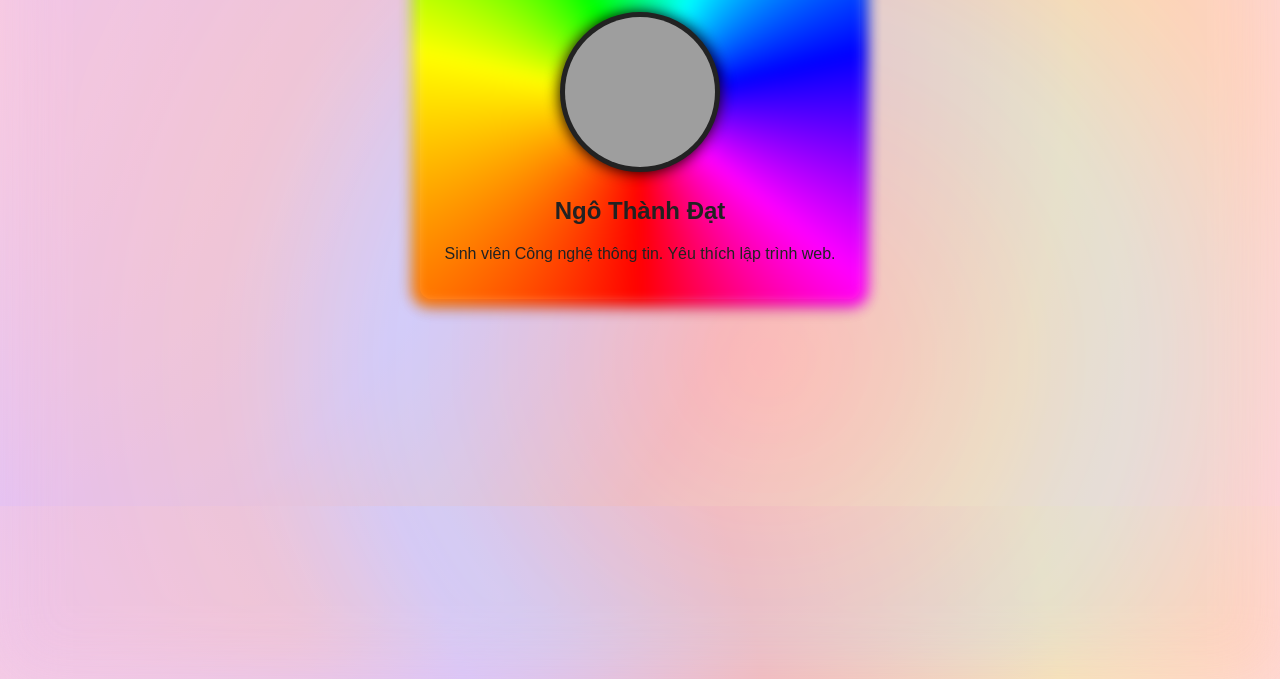
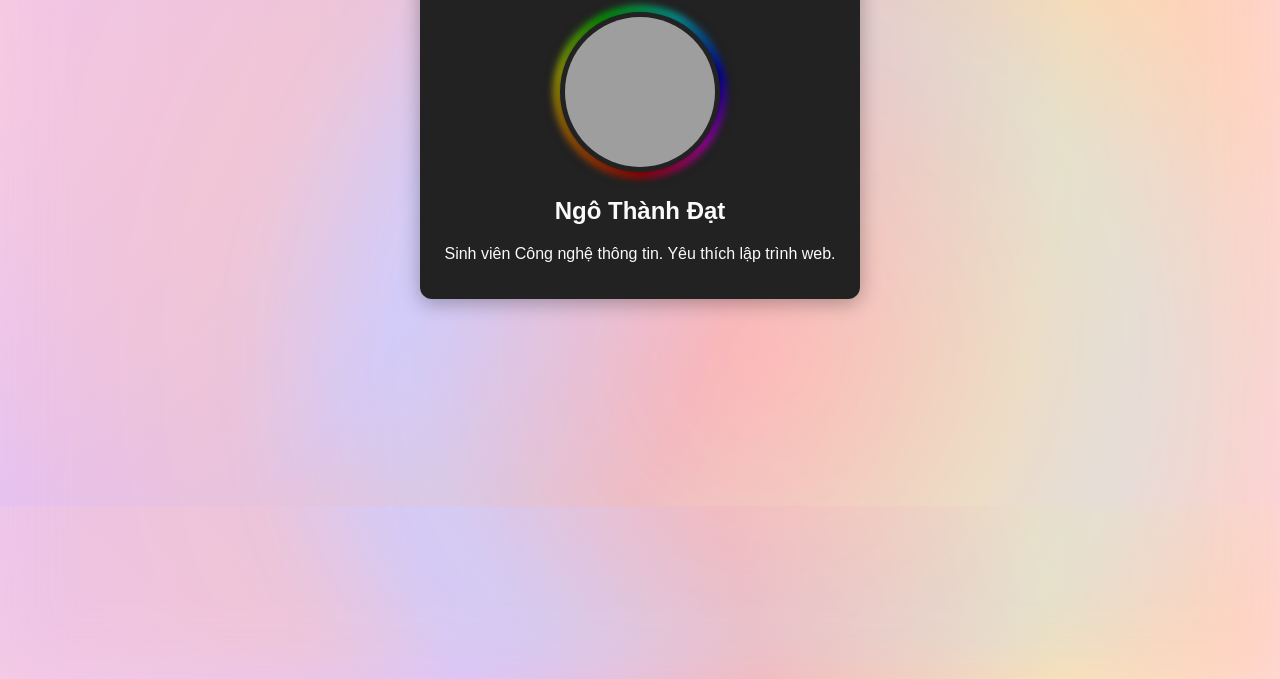
Before and after one commit to ThanhDatttttttt/My-profile, a plain HTML site: page index.html in a window 1280 px wide. Shown: the part 121-800 px from the top of the page. Drawn offline with Linux system fonts and the light colour scheme; grey boxes are pictures that could not be loaded.

Commit message:
Update style.css

```diff
--- a/style.css
+++ b/style.css
@@ -34,45 +34,18 @@ body::before {
     100% {background-position: 60% 60%;}
 }
 .profile-container {
-    background: linear-gradient(135deg, #ffe5ec 0%, #e0c3fc 20%, #ffd6e0 40%, #fff7ba 60%, #b3e0ff 80%, #ffc3a0 100%);
-    /* pastel cầu vồng */
+    background: #222;
     padding: 20px;
     border-radius: 12px;
     width: 400px;
     margin: auto;
     box-shadow: 0px 4px 20px rgba(0,0,0,0.3);
-    color: #222;
-    position: relative;
-    z-index: 1;
-    overflow: visible;
+    color: #fafafa;
 }
 
-/* Viền led RGB động xung quanh profile, ngược chiều avatar */
-.profile-container::before {
-    content: '';
-    position: absolute;
-    top: -8px; left: -8px; right: -8px; bottom: -8px;
-    border-radius: 16px;
-    background: conic-gradient(
-        #ff0000,
-        #ff8000,
-        #ffff00,
-        #00ff00,
-        #00ffff,
-        #0000ff,
-        #ff00ff,
-        #ff0000
-    );
-    filter: blur(7px);
-    z-index: -1;
-    animation: rgb-container-rotate 2s linear infinite reverse; /* Ngược chiều avatar */
+.avatar-section {
+    margin-bottom: 20px;
 }
-
-@keyframes rgb-container-rotate {
-    0% { transform: rotate(0deg);}
-    100% { transform: rotate(360deg);}
-}
-
 .avatar-section {
     margin-bottom: 20px;
 }
```
